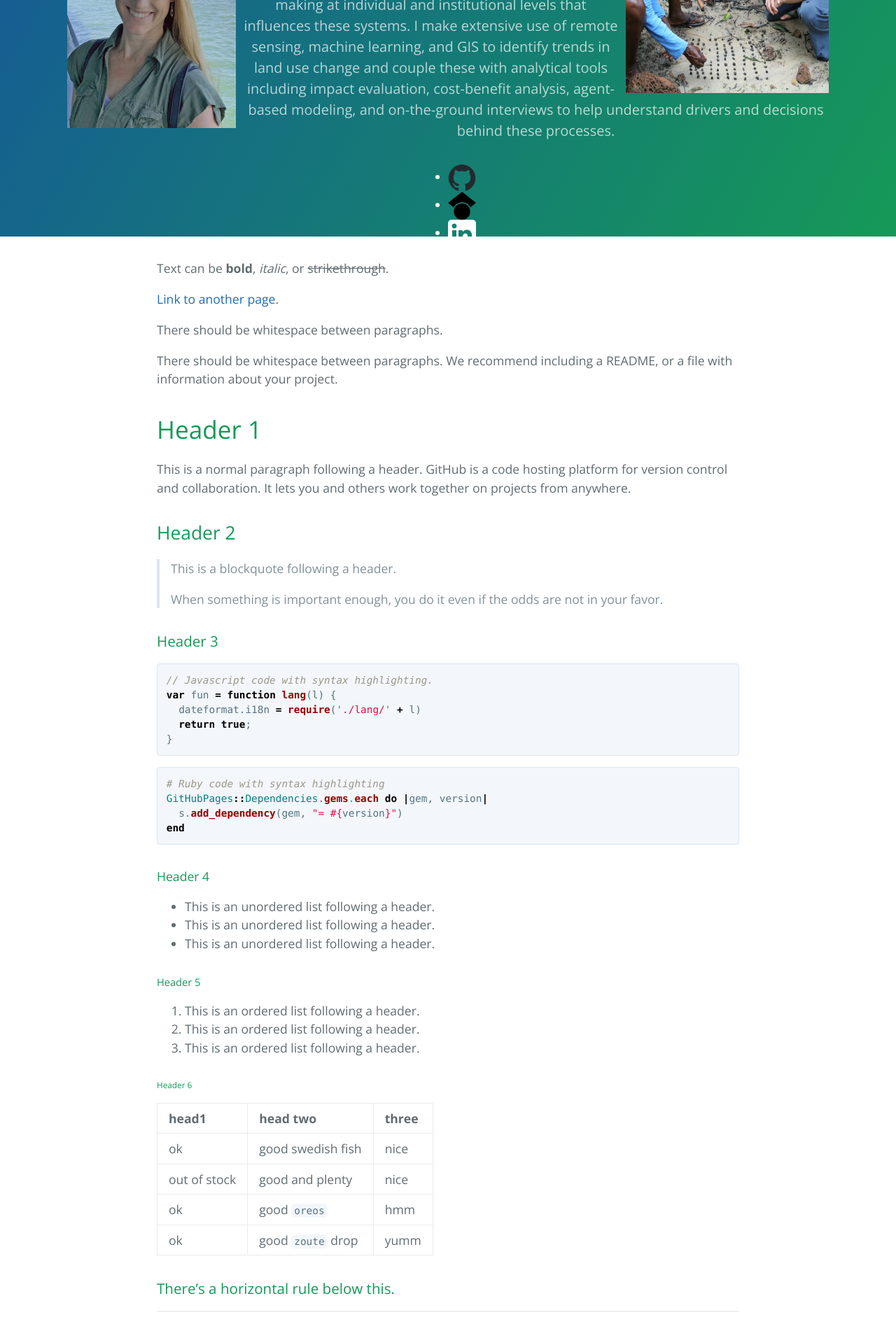
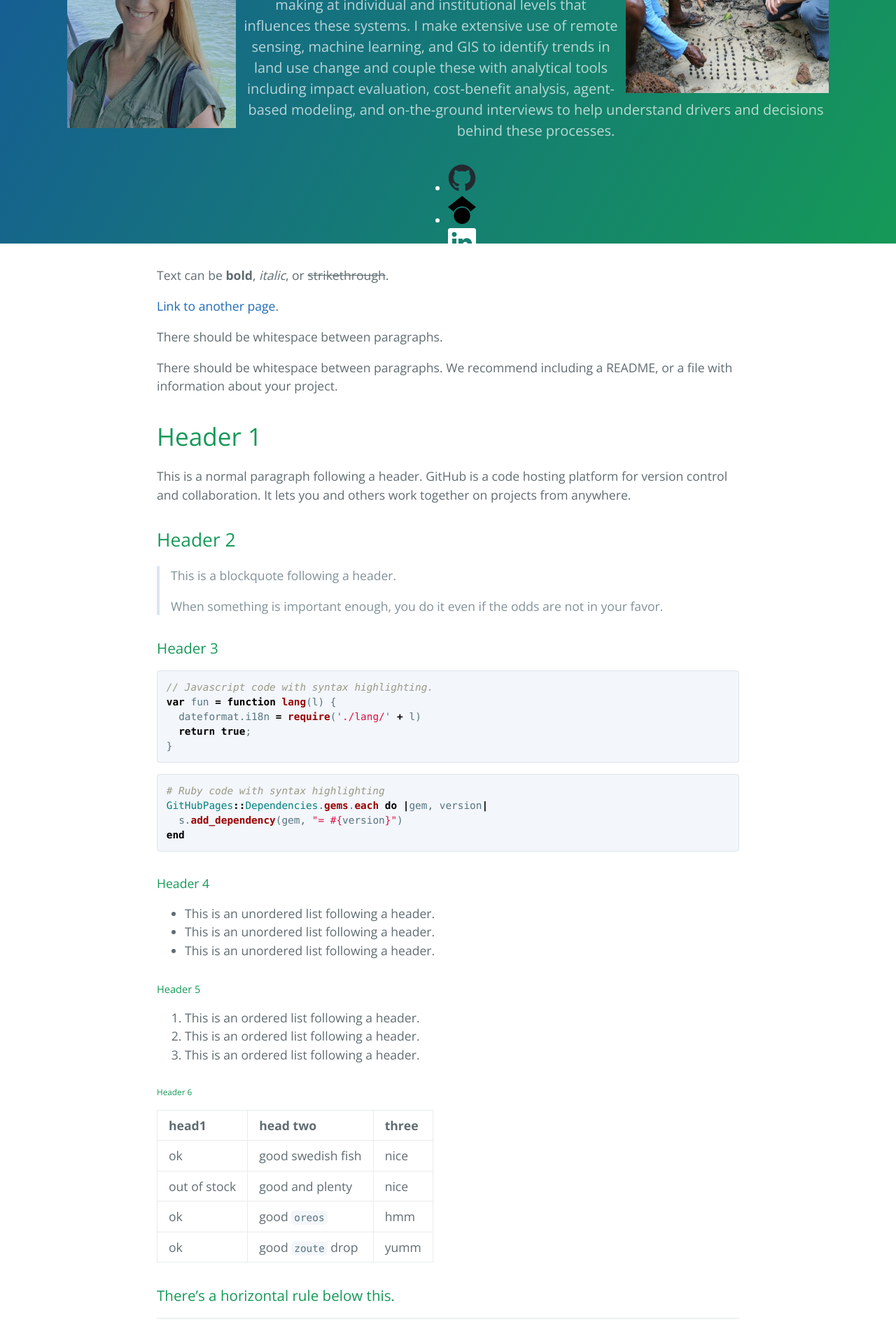
Before and after one commit to klwalker-sb/klwalker-sb, a Jekyll site: the page built from index_ex.md, in a window 1280 px wide. Shown: the part 302-2214 px from the top of the page at 70% size. Built offline with Jekyll 4.4.1, drawn with Linux system fonts in a browser that asks for light colours.

Commit message:
fixing profile

```diff
--- a/_layouts/default.html
+++ b/_layouts/default.html
@@ -27,6 +27,7 @@
         <a href="{{ site.github.tar_url }}" class="btn">Download .tar.gz</a>
       {% endif %}
       <div class="icon_bar">
+        <ul class=""
         {%- include social.html -%}
       </div>
     </header>
--- a/_sass/jekyll-theme-cayman.scss
+++ b/_sass/jekyll-theme-cayman.scss
@@ -130,14 +130,14 @@ a {
   justify-content: center;
   flex-wrap: nowrap;
   align-items: stretch;
-  height: 40px;
+  height: 50px;
   }
 
-  .icon_bar > li {
-    flex-basis: 350px; /* width: 350px; */
+  .icons > li {
+    flex-basis: 40px; /* width: 40px; */
   }
 
-  .icon_bar li img {
+  .icons li img {
     object-fit: cover;
     max-width: 100%;
     height: auto;
```
